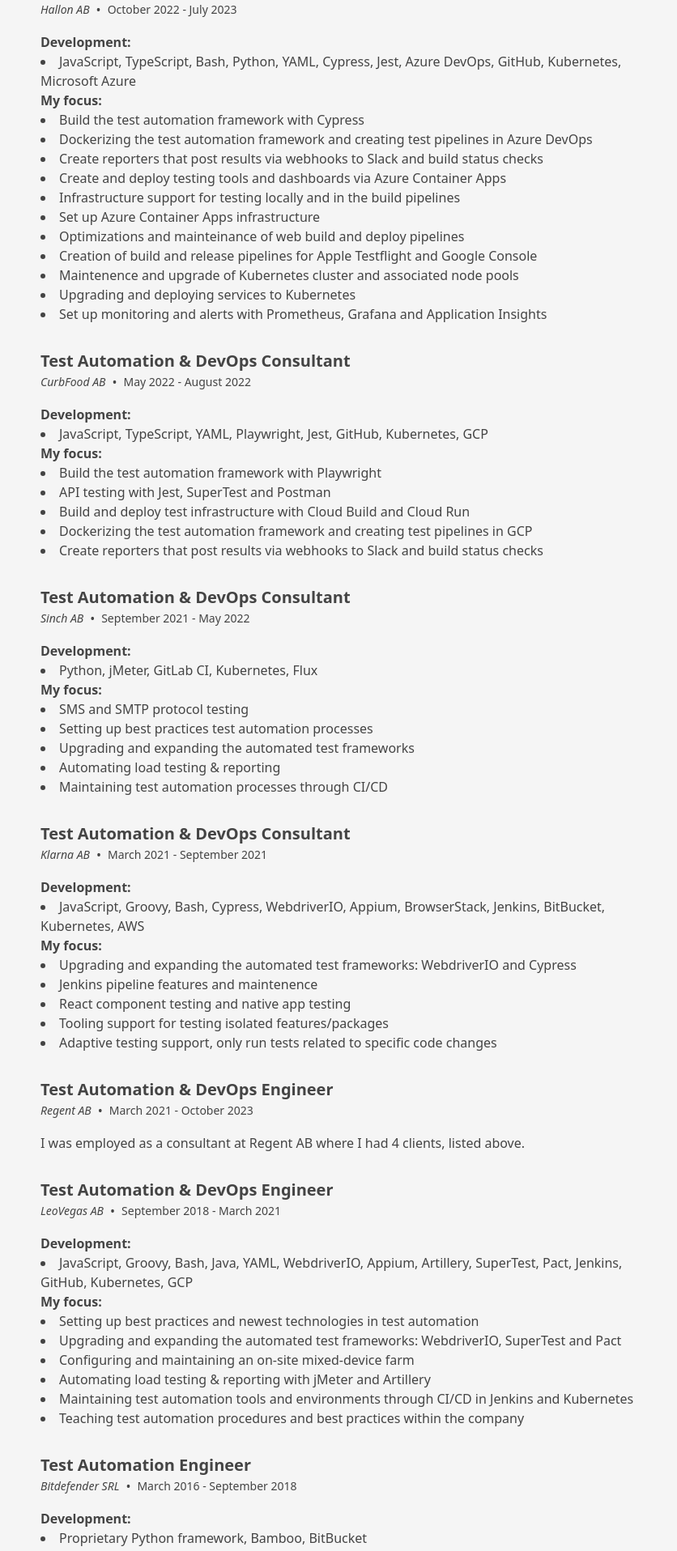
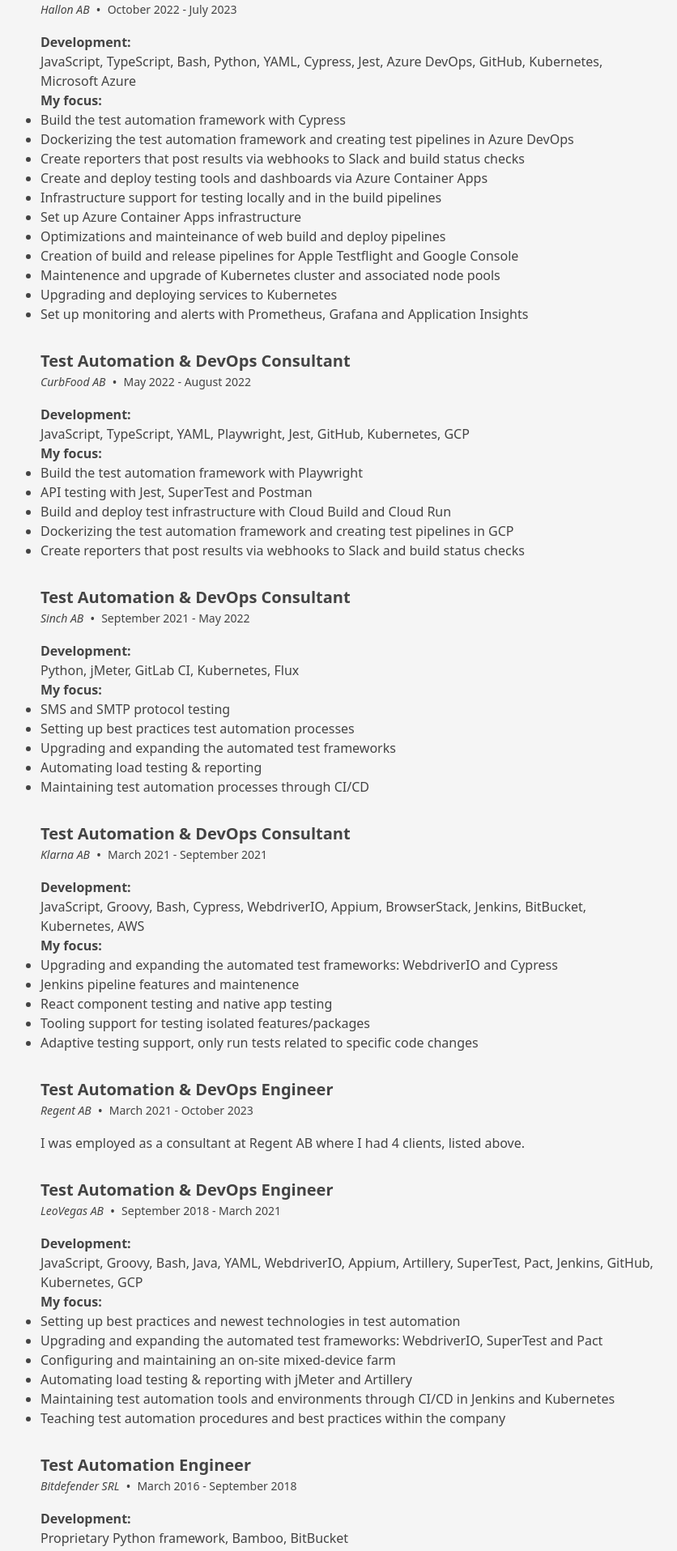
Before and after one commit to dragancla/draganworks, a Next.js app: page / in a window 1280 px wide. Shown: the part 2202-4118 px from the top of the page at 81% size, without its empty margins (334-1170 px from the left). Built offline with nearby package versions, Linux system fonts and the light colour scheme.

Commit message:
Fixed name, CV link and resume bullets in responsive mobile

```diff
--- a/src/components/Sections/Hero.tsx
+++ b/src/components/Sections/Hero.tsx
@@ -35,7 +35,8 @@
                     primary ? 'border-orange-500 ring-orange-500' : 'border-white ring-white',
                   )}
                   href={href}
-                  key={text}>
+                  key={text}
+                  target="_blank">
                   {text}
                   {Icon && <Icon className="h-5 w-5 text-white sm:h-6 sm:w-6" />}
                 </a>
--- a/src/data/data.tsx
+++ b/src/data/data.tsx
@@ -324,13 +324,12 @@
       <div>
         <p>
           <b>Development:</b>
+          <p>
+            JavaScript, TypeScript, Bash, Python, YAML, Cypress, Jest, Azure DevOps, GitHub, Kubernetes, Microsoft Azure
           </p>
-        <li>
-          JavaScript, TypeScript, Bash, Python, YAML, Cypress, Jest, Azure DevOps, GitHub, Kubernetes, Microsoft Azure
-        </li>
-        <p>
           <b>My focus:</b>
         </p>
+        <ul className="flex flex-col text-left list-disc">
           <li>Build the test automation framework with Cypress</li>
           <li>Dockerizing the test automation framework and creating test pipelines in Azure DevOps</li>
           <li>Create reporters that post results via webhooks to Slack and build status checks</li>
@@ -342,6 +341,7 @@
           <li>Maintenence and upgrade of Kubernetes cluster and associated node pools</li>
           <li>Upgrading and deploying services to Kubernetes</li>
           <li>Set up monitoring and alerts with Prometheus, Grafana and Application Insights</li>
+        </ul>
       </div>
     ),
   },
@@ -354,15 +354,17 @@
         <p>
           <b>Development:</b>
         </p>
-        <li>JavaScript, TypeScript, YAML, Playwright, Jest, GitHub, Kubernetes, GCP</li>
+        <p>JavaScript, TypeScript, YAML, Playwright, Jest, GitHub, Kubernetes, GCP</p>
         <p>
           <b>My focus:</b>
         </p>
+        <ul className="flex flex-col text-left list-disc">
           <li>Build the test automation framework with Playwright</li>
           <li>API testing with Jest, SuperTest and Postman</li>
           <li>Build and deploy test infrastructure with Cloud Build and Cloud Run</li>
           <li>Dockerizing the test automation framework and creating test pipelines in GCP</li>
           <li>Create reporters that post results via webhooks to Slack and build status checks</li>
+        </ul>
       </div>
     ),
   },
@@ -375,15 +377,17 @@
         <p>
           <b>Development:</b>
         </p>
-        <li>Python, jMeter, GitLab CI, Kubernetes, Flux</li>
+        <p>Python, jMeter, GitLab CI, Kubernetes, Flux</p>
         <p>
           <b>My focus:</b>
         </p>
+        <ul className="flex flex-col text-left list-disc">
           <li>SMS and SMTP protocol testing</li>
           <li>Setting up best practices test automation processes</li>
           <li>Upgrading and expanding the automated test frameworks</li>
           <li>Automating load testing & reporting</li>
           <li>Maintaining test automation processes through CI/CD</li>
+        </ul>
       </div>
     ),
   },
@@ -395,18 +399,18 @@
       <div>
         <p>
           <b>Development:</b>
+          <p>
+            JavaScript, Groovy, Bash, Cypress, WebdriverIO, Appium, BrowserStack, Jenkins, BitBucket, Kubernetes, AWS
           </p>
-        <li>
-          JavaScript, Groovy, Bash, Cypress, WebdriverIO, Appium, BrowserStack, Jenkins, BitBucket, Kubernetes, AWS
-        </li>
-        <p>
           <b>My focus:</b>
         </p>
+        <ul className="flex flex-col text-left list-disc">
           <li>Upgrading and expanding the automated test frameworks: WebdriverIO and Cypress</li>
           <li>Jenkins pipeline features and maintenence</li>
           <li>React component testing and native app testing</li>
           <li>Tooling support for testing isolated features/packages</li>
           <li>Adaptive testing support, only run tests related to specific code changes</li>
+        </ul>
       </div>
     ),
   },
@@ -425,19 +429,21 @@
         <p>
           <b>Development:</b>
         </p>
-        <li>
+        <p>
           JavaScript, Groovy, Bash, Java, YAML, WebdriverIO, Appium, Artillery, SuperTest, Pact, Jenkins, GitHub,
           Kubernetes, GCP
-        </li>
+        </p>
         <p>
           <b>My focus:</b>
         </p>
+        <ul className="flex flex-col text-left list-disc">
           <li>Setting up best practices and newest technologies in test automation</li>
           <li>Upgrading and expanding the automated test frameworks: WebdriverIO, SuperTest and Pact</li>
           <li>Configuring and maintaining an on-site mixed-device farm</li>
           <li>Automating load testing & reporting with jMeter and Artillery</li>
           <li>Maintaining test automation tools and environments through CI/CD in Jenkins and Kubernetes</li>
           <li>Teaching test automation procedures and best practices within the company</li>
+        </ul>
       </div>
     ),
   },
@@ -450,10 +456,11 @@
         <p>
           <b>Development:</b>
         </p>
-        <li>Proprietary Python framework, Bamboo, BitBucket</li>
+        <p>Proprietary Python framework, Bamboo, BitBucket</p>
         <p>
           <b>My focus:</b>
         </p>
+        <ul className="flex flex-col text-left list-disc">
           <li>Reviewing and commenting on product specifications and designs</li>
           <li>Creating test plans and test cases</li>
           <li>Performing tests against builds and test procedures</li>
@@ -464,6 +471,7 @@
           </li>
           <li>Ensuring the product fulfills all target requirements before each release</li>
           <li>Maintaining test automation procedures and best practices in Confluence</li>
+        </ul>
       </div>
     ),
   },
@@ -505,7 +513,7 @@
     {
       type: ContactType.LinkedIn,
       text: 'Anton Dragan',
-      href: 'https://www.linkedin.com/in/claudiu-dragan',
+      href: 'https://www.linkedin.com/in/anton-dragan',
     },
   ],
 };
@@ -515,7 +523,7 @@
  */
 export const socialLinks: Social[] = [
   {label: 'Github', Icon: GithubIcon, href: 'https://github.com/dragancla'},
-  {label: 'LinkedIn', Icon: LinkedInIcon, href: 'https://www.linkedin.com/in/claudiu-dragan'},
+  {label: 'LinkedIn', Icon: LinkedInIcon, href: 'https://www.linkedin.com/in/anton-dragan'},
   {label: 'E-mail', Icon: EnvelopeIcon, href: 'mailto:anton@dragan.works'},
   {label: 'Phone', Icon: DevicePhoneMobileIcon, href: 'tel:+46 70 146 90 74'},
 ];
```
Also changed, not shown: 1 other file (tests, documents, lock files or other folders). Lines whose indentation alone changed are shown as unchanged.
